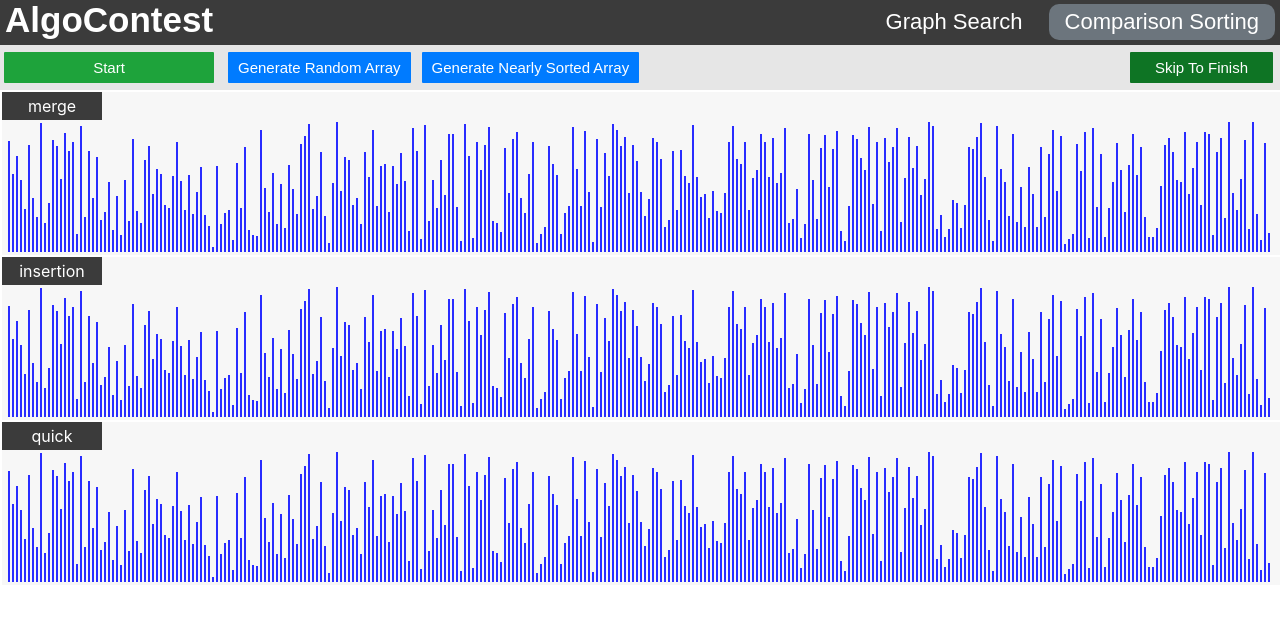
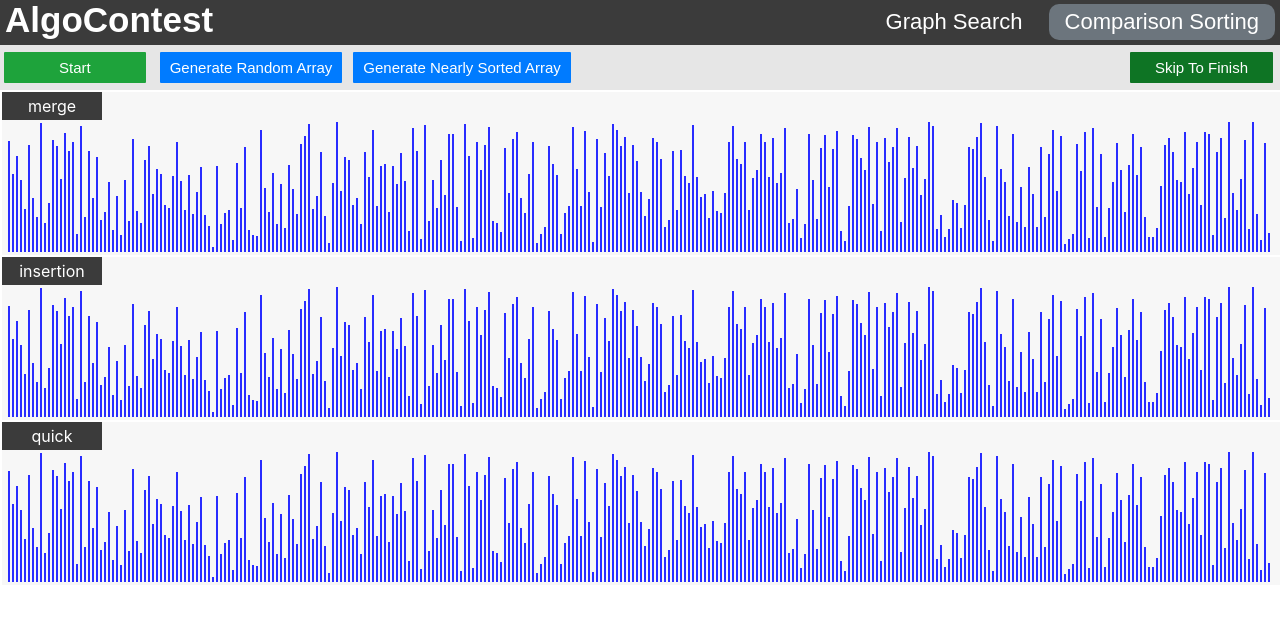
Before and after one commit to benshinnick/algorithm-contest, a React (Create React App) app: page / in a window 1280 px wide. Shown: the top 620 px of the page. Built offline with nearby package versions, Linux system fonts and the light colour scheme.

Commit message:
dropdown styling changes

```diff
--- a/src/AlgoContest/SortVisualizer.jsx
+++ b/src/AlgoContest/SortVisualizer.jsx
@@ -350,7 +350,7 @@ export default class SortVisualizer extends React.Component {
     algorithmDropDownButtonOnClick(algorithmType) {
         this.destructAlgorithmPlaceLabel();
         this.resetVisualizationStyling();
-        this.updateAlgorithmType(algorithmType)
+        this.updateAlgorithmType(algorithmType);
     }
 
     render() {
--- a/src/AlgoContest/css/SortContest.css
+++ b/src/AlgoContest/css/SortContest.css
@@ -71,9 +71,8 @@
     background-color: #1ea33b;
     border: none;
     color: white;
-    width: 210px;
-    padding-left: 45px;
-    padding-right: 45px;
+    padding-left: 55px;
+    padding-right: 55px;
     padding-top: 7px;
     padding-bottom: 7px;
     text-align: center;
--- a/src/AlgoContest/css/SortVisualizer.css
+++ b/src/AlgoContest/css/SortVisualizer.css
@@ -13,6 +13,7 @@
 
 #algorithm-dropdown-label {
     display: inline-block;
+    transition-duration: 0.3s;
     background-color: #3b3b3b;
     text-align: center;
     color: white;
@@ -26,6 +27,10 @@
     margin-top: 0px;
     margin-right: 0px;
     margin-bottom: 0px;
+}
+
+#algorithm-dropdown-label:hover {
+  background-color: rgb(36, 36, 36);
 }
 
 .dropdown {
```
